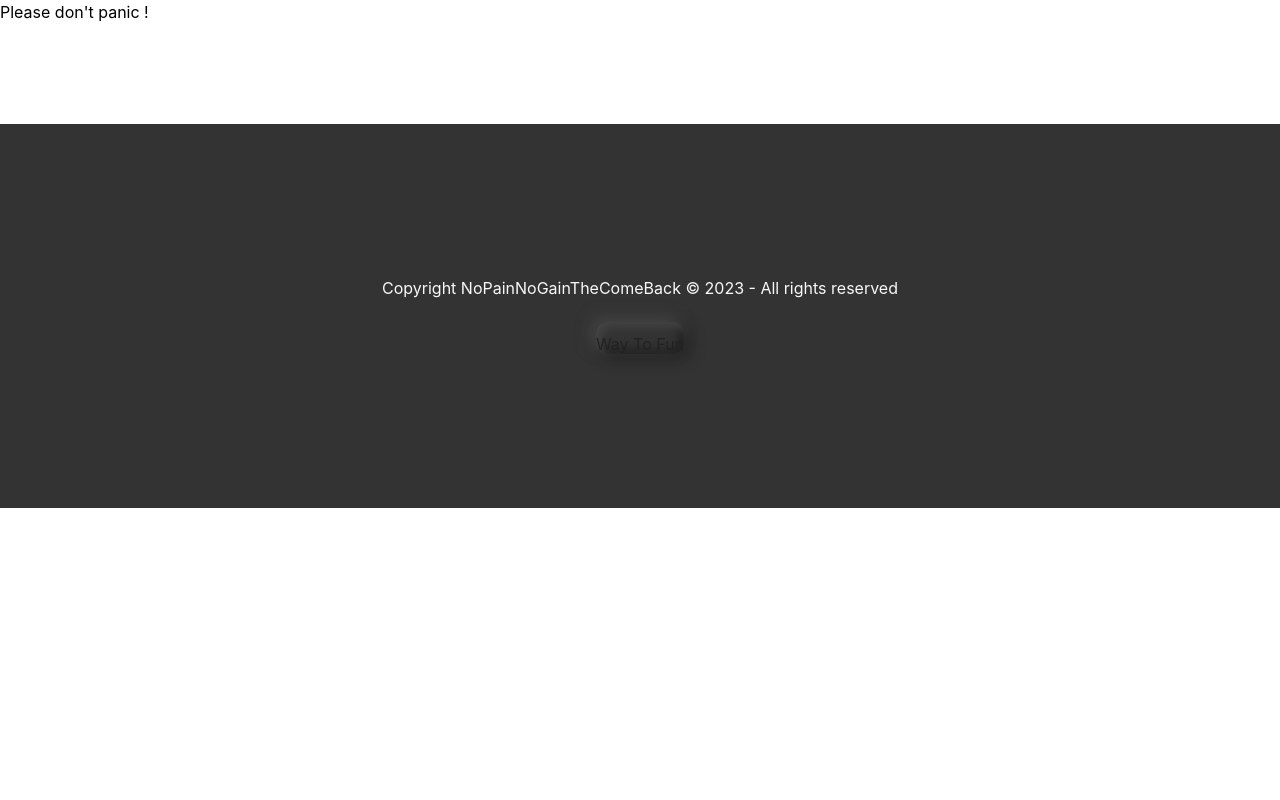
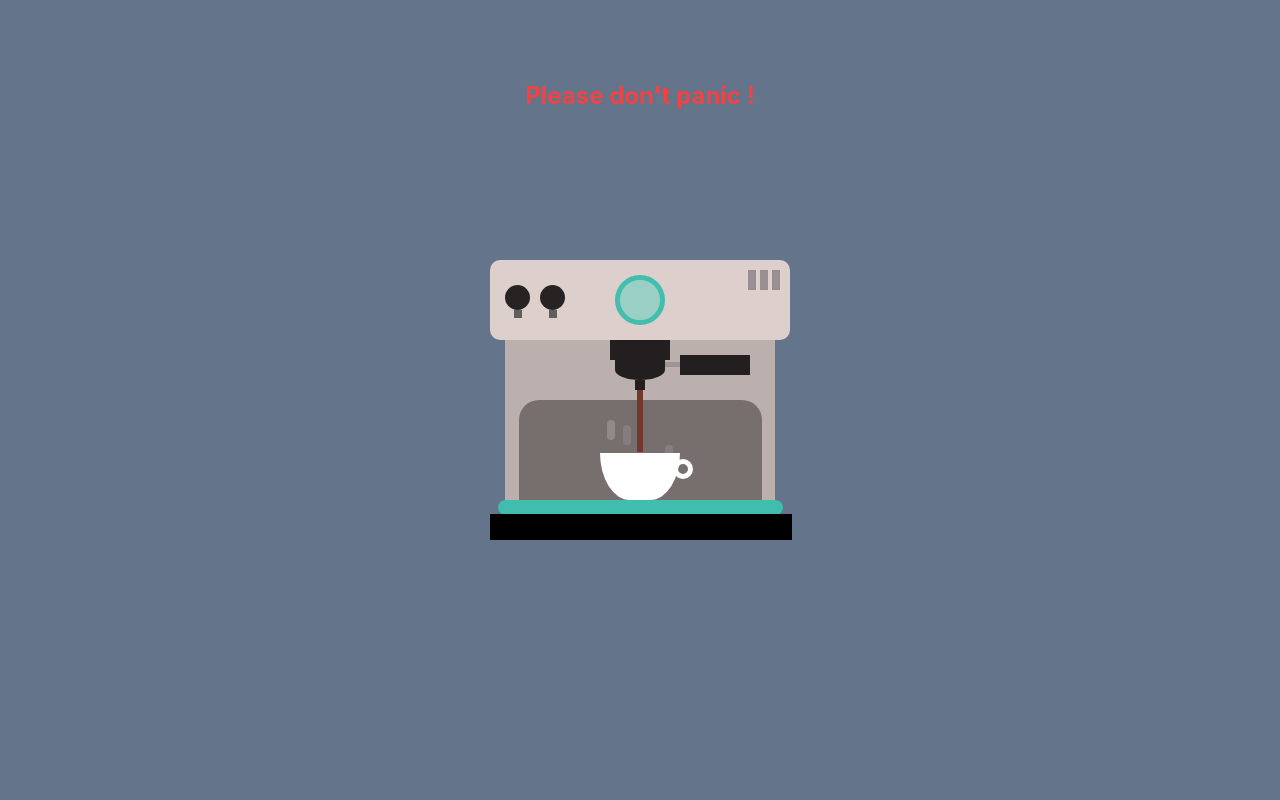
Before and after one commit to BarzaGuignol/NoPainNoGainTheComeBack, a React (Vite) app in the folder frontend/: page /panic-room in a window 1280 px wide. Shown: the top 800 px of the page. Built offline with nearby package versions, Linux system fonts and the light colour scheme.

Commit message:
finition footer route way to fun fonctionnelle

```diff
--- a/frontend/src/components/CoffeeMachine.jsx
+++ b/frontend/src/components/CoffeeMachine.jsx
@@ -1,12 +1,12 @@
 import React from "react";
 
-import "./CoffeeMachine.css";
+import "@components/CoffeeMachine.css";
 
 export default function CoffeeMachine() {
   return (
     <div>
-      <h1 className="text-center mt-40 font-bold">Coffee Time</h1>
-      <div className="container">
+      <h1 className="text-center mt-40 h-96 font-bold">Coffee Time</h1>
+      <div className="container w-[300px] h-[280px]">
         <div className="coffee-header">
           <div className="coffee-header__buttons coffee-header__button-one" />
           <div className="coffee-header__buttons coffee-header__button-two" />
--- a/frontend/src/components/Footer.jsx
+++ b/frontend/src/components/Footer.jsx
@@ -3,7 +3,7 @@ import React from "react";
 
 export default function Footer() {
   return (
-    <div className="mt-[100px] h-96 overflow-hidden flex flex-col items-center justify-center bg-[#333]">
+    <div className="h-96 overflow-hidden flex flex-col items-center justify-center bg-[#333]">
       <h3 className="mb-8 text-white">
         Copyright NoPainNoGainTheComeBack © 2023 - All rights reserved
       </h3>
--- a/frontend/src/pages/PanicRoom.jsx
+++ b/frontend/src/pages/PanicRoom.jsx
@@ -1,5 +1,14 @@
 import React from "react";
 
+import CoffeeMachine from "@components/CoffeeMachine";
+
 export default function PanicRoom() {
-  return <div>Please don't panic !</div>;
+  return (
+    <div className="bg-slate-500 h-screen">
+      <h3 className="text-center pt-20 text-red-500 font-bold text-2xl">
+        Please don't panic !
+      </h3>
+      <CoffeeMachine />
+    </div>
+  );
 }
```
